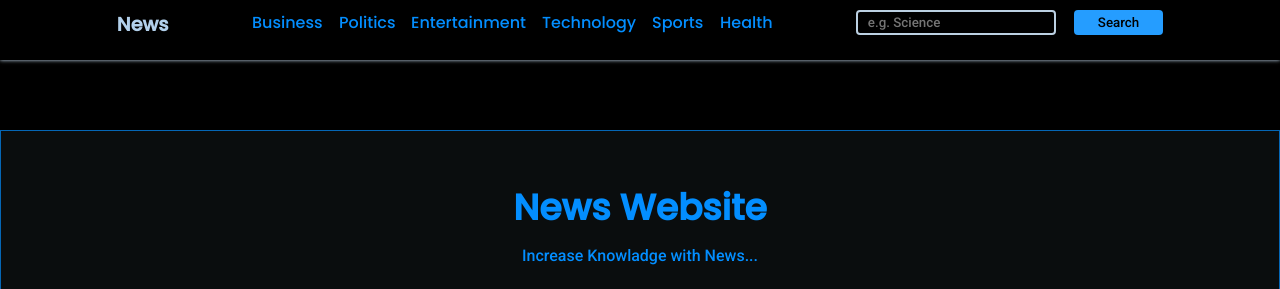
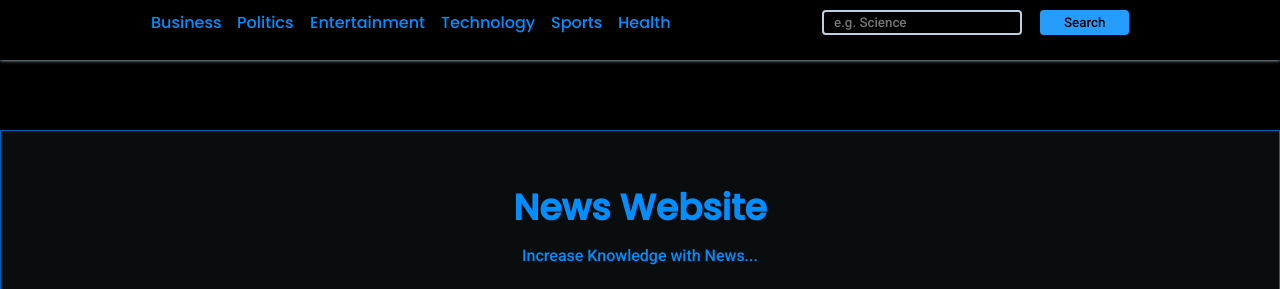
Before and after one commit to lokendrapandey/NewsWebsite, a plain HTML site: page index.html in a window 1280 px wide. Shown: the top 289 px of the page. Drawn offline with nearby package versions, Linux system fonts and the light colour scheme; no server answers.

Commit message:
correct grammer

```diff
--- a/index.html
+++ b/index.html
@@ -26,10 +26,10 @@
 
     <nav>
         <div class="main-nav container flex">
-            <a href="#" onclick="reload()" class="company-logo">
+            <!-- <a href="#" onclick="reload()" class="company-logo">
                  <b width="10" height="10" viewBox="0 0 24 24"> News
                   </b>
-            </a>
+            </a> -->
             <div class="nav-links">
                 <ul class="flex">
                     <!-- <li class="hover-link nav-item" id="ipl" onclick="onNavItemClick('ipl')">IPL</li> -->
@@ -97,7 +97,7 @@
 <footer class="footer">
   <div class="footer__container bd-container">
     <h2 class="footer__title">News Website</h2>
-    <p class="footer__description">Increase Knowladge with News...</p>
+    <p class="footer__description">Increase Knowledge with News...</p>
     <!-- <h6>Lokendra Pandey    Team...</h6> -->
     <div class="footer__social">
       <a href="#" class="footer__link"><i class="bx bxl-linkedin"></i></a>
```
